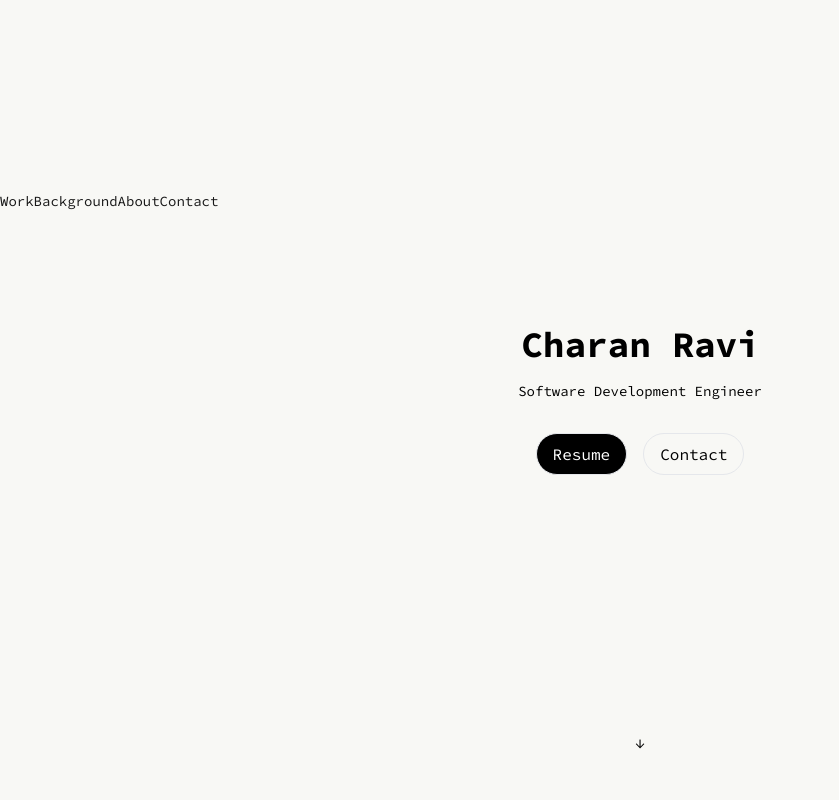
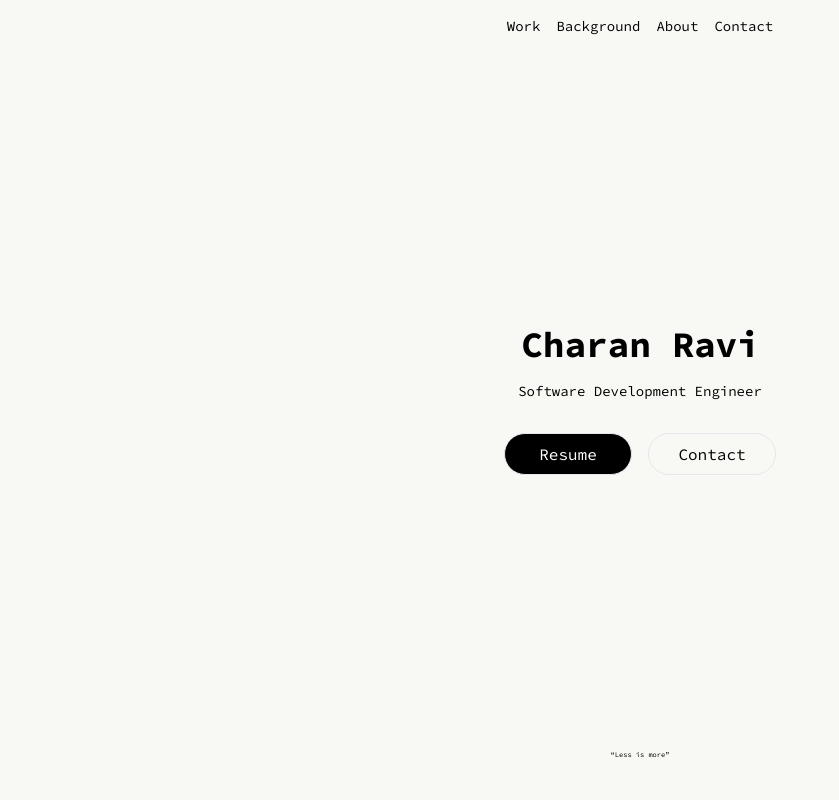
Before and after one commit to charanravi-online/charanravi-online.github.io, a Next.js app: page / in a window 1280 px wide. Shown: the top 800 px of the page, without its empty margins (0-839 px from the left). Built offline with nearby package versions, Linux system fonts and the light colour scheme.

Commit message:
removed down arrow and scrolling function

```diff
--- a/app/globals.css
+++ b/app/globals.css
@@ -63,6 +63,13 @@ body {
   }
 }
 
+@import url('https://fonts.googleapis.com/css2?family=Covered+By+Your+Grace&display=swap');
+
+.quote {
+  font-family: 'Covered By Your Grace', cursive; /* Use cursive as a fallback */
+  font-size: 24px; /* Adjust as needed */
+  text-align: center; /* Center the text */
+}
 /* Fixed Sidebar Styles */
 .fixed-sidebar {
   position: fixed;
--- a/app/page.tsx
+++ b/app/page.tsx
@@ -37,37 +37,34 @@ export default function Home() {
 
   return (
     <div className={`min-h-screen ${sourceCodePro.className} bg-[#f8f8f5]`}>
-      {/* Fixed Sidebar */}
-      <div className="fixed left-0 top-1/4 transform -translate-y-1/2 space-y-2">
+    {/* Centered Navigation */}
+    <div className="absolute top-0 left-0 right-0 flex justify-center space-x-4 py-4">
       <a
         href="#work"
-          className={`text-sm ${activeSection === "work" ? "font-bold" : ""}`}
+        className={`text-sm text-black ${activeSection === "work" ? "font-bold" : ""}`}
       >
         Work
       </a>
       <a
         href="#background"
-          className={`text-sm ${
-            activeSection === "background" ? "font-bold" : ""
-          }`}
+        className={`text-sm text-black ${activeSection === "background" ? "font-bold" : ""}`}
       >
         Background
       </a>
       <a
         href="#about"
-          className={`text-sm ${activeSection === "about" ? "font-bold" : ""}`}
+        className={`text-sm text-black ${activeSection === "about" ? "font-bold" : ""}`}
       >
         About
       </a>
       <a
         href="#contact"
-          className={`text-sm ${
-            activeSection === "contact" ? "font-bold" : ""
-          }`}
+        className={`text-sm text-black ${activeSection === "contact" ? "font-bold" : ""}`}
       >
         Contact
       </a>
     </div>
+
 
       {/* Hero Section */}
       <section className="flex flex-col items-center justify-center h-screen p-8 text-black">
@@ -77,7 +74,7 @@ export default function Home() {
         <div className="flex gap-4 mt-8">
           {/* Resume Button */}
 <a
-            className="border rounded-full py-2 px-4 bg-black text-white hover:bg-gray-700"
+  className="border rounded-full py-2 px-4 bg-black text-white hover:bg-gray-700 inline-block w-32 text-center"
   href="/RCharan-Resume.pdf"
   target="_blank"
   rel="noopener noreferrer"
@@ -87,7 +84,7 @@ export default function Home() {
 
 {/* Contact Button */}
 <button
-            className="border rounded-full py-2 px-4 hover:bg-gray-200"
+  className="border rounded-full py-2 px-4 hover:bg-gray-200 w-32 text-center"
   onClick={() => {
     const contactSection = document.getElementById("contact");
     if (contactSection) {
@@ -97,24 +94,20 @@ export default function Home() {
 >
   Contact
 </button>
+
         </div>
 
-        {/* Scroll Down Indicator */}
-        <div
-          className="absolute bottom-10 cursor-pointer animate-bounce"
-          onClick={() => {
-            const section = document.getElementById("work");
-            if (section) {
-              section.scrollIntoView({ behavior: "smooth" });
-            }
-          }}
-        >
-          <span>&darr;</span>
+{/* Quote Indicator */}
+<div className="absolute bottom-10 text-center cursor-pointer">
+  <p className={`text-[7px] ${sourceCodePro.className}`}>
+    “Less is more”
+  </p>
 </div>
+
       </section>
 
       {/* Work Section */}
-      <section id="work" className="p-16 text-center">
+      {/* <section id="work" className="p-16 text-center">
         <h2 className="text-2xl font-bold">// WORK //</h2>
 
         <div className="mt-8 space-y-8">
@@ -129,30 +122,30 @@ export default function Home() {
             className="rounded-lg border border-gray-300 shadow-md w-full sm:w-1/2"
           />
         </div>
-      </section>
+      </section> */}
 
       {/* Background Section */}
-      <section id="background" className="p-16 text-center">
+      {/* <section id="background" className="p-16 text-center">
         <h2 className="text-2xl font-bold">// BACKGROUND //</h2>
         <p className="mt-4 max-w-prose mx-auto">
           During my time at LG Soft India, I worked on various projects,
           including webOS OSE and the H&A Division. I contributed to firmware
           development for LG products and worked on AI-driven solutions.
         </p>
-      </section>
+      </section> */}
 
       {/* About Section */}
-      <section id="about" className="p-16 text-center">
+      {/* <section id="about" className="p-16 text-center">
         <h2 className="text-2xl font-bold">// ABOUT //</h2>
         <p className="mt-4 max-w-prose mx-auto">
           I'm a Software Developer with 3 years of experience, currently based
           in India. I focus on creating minimal and effective solutions, while
           also mentoring others and composing music.
         </p>
-      </section>
+      </section> */}
 
       {/* Contact Section */}
-      <section id="contact" className="p-16 text-center">
+      {/* <section id="contact" className="p-16 text-center">
         <h2 className="text-2xl font-bold">// CONTACT //</h2>
         <p className="mt-4">charanravi.online@gmail.com</p>
         <p>Looking for new opportunities.</p>
@@ -191,7 +184,7 @@ export default function Home() {
             GitHub
           </a>
         </div>
-      </section>
+      </section> */}
     </div>
   );
 }
```
Lines whose indentation alone changed are shown as unchanged.
